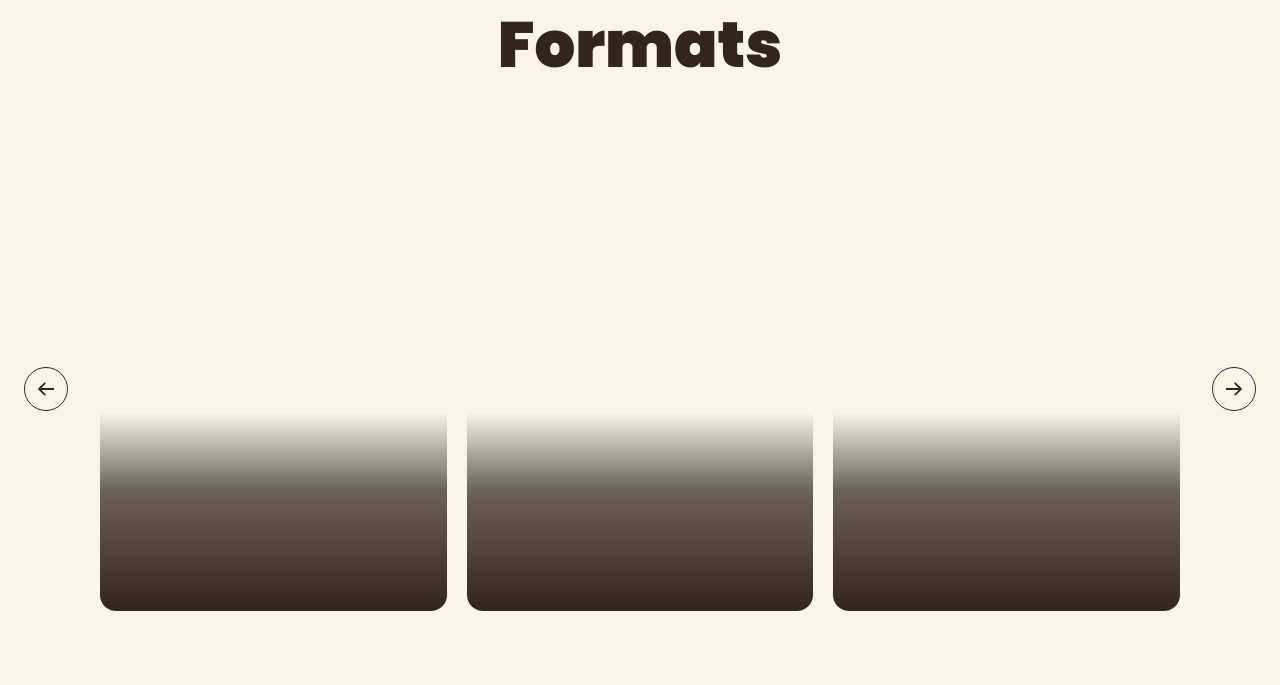
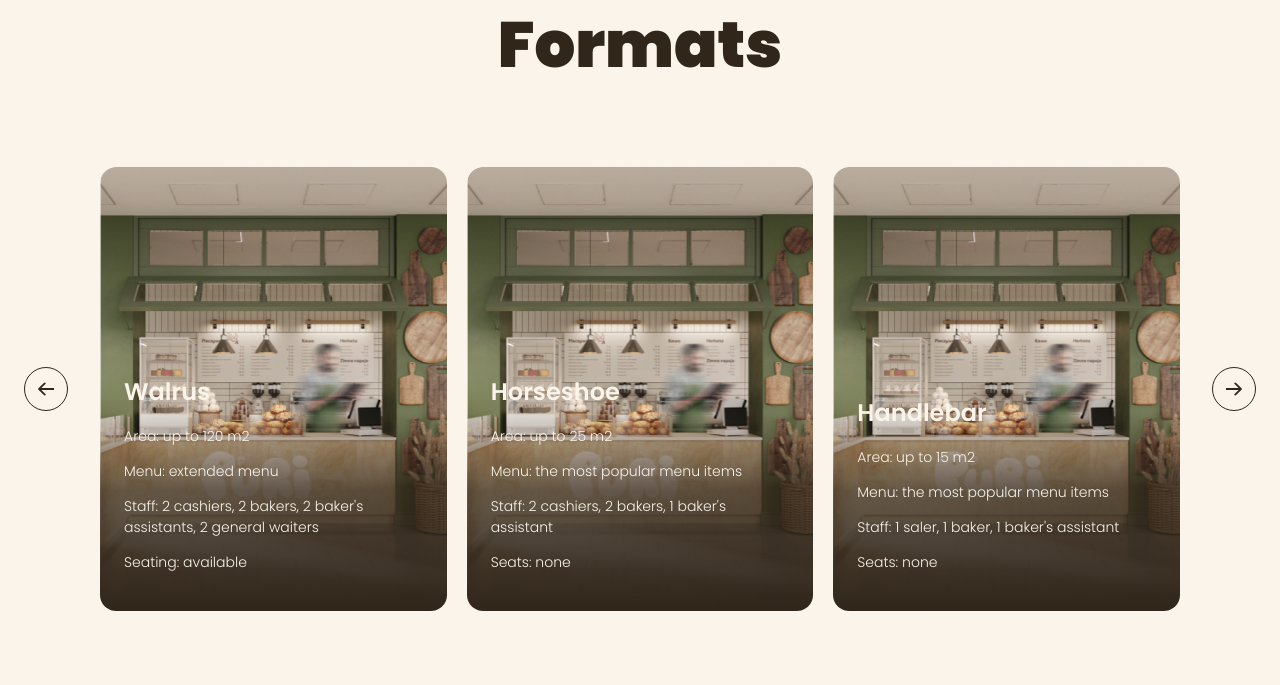
Before and after one commit to catherinap/genius.space_course, a plain HTML site: page index.html in a window 1280 px wide. Shown: the part 2185-2870 px from the top of the page. Drawn offline with Linux system fonts and the light colour scheme.

Commit message:
temporary formats card filled for visual effect

```diff
--- a/css/styles.css
+++ b/css/styles.css
@@ -337,13 +337,17 @@ header {
 }
 
 .format-card {
+  display: flex;
+  flex-direction: column;
+  justify-content: end;
   height: 444px;
   background-image: linear-gradient(
-    180deg,
-    rgba(49, 38, 26, 0) 55.21%,
-    rgba(49, 38, 26, 0.71) 72.92%,
-    var(--color-primary-dark) 100%
-  );
+      180deg,
+      rgba(49, 38, 26, 0) 55.21%,
+      rgba(49, 38, 26, 0.71) 72.92%,
+      var(--color-primary-dark) 100%
+    ),
+    url(../images/horseshoe.jpg);
   padding: 24px;
   border-radius: 16px;
   color: var(--color-primary-light);
@@ -397,7 +401,7 @@ header {
 }
 
 .main-page-form-text {
-color: var(--color-dark-green);
+  color: var(--color-dark-green);
 }
 
 .contact {
```
